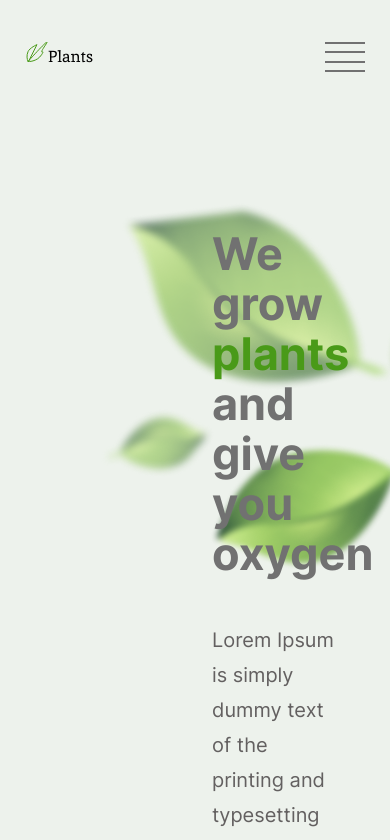
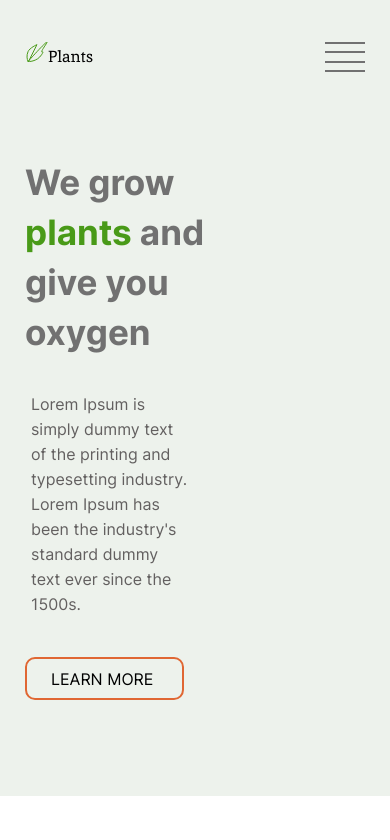
Before and after one commit to Rednata/RSSchool_stage0, a plain HTML site: page plants/index.html in a window 390 px wide. Shown: the top 840 px of the page. Drawn offline with Linux system fonts and the light colour scheme.

Commit message:
feat: adaptive for welcome

```diff
--- a/plants/style/global.css
+++ b/plants/style/global.css
@@ -85,7 +85,7 @@ body {
     /* border: 1px solid red; */
 }
 
-@media (max-width:1000px) {
+@media (max-width:1100px) {
     .container {
         padding: 0 50px;
     }
--- a/plants/style/header.css
+++ b/plants/style/header.css
@@ -58,6 +58,7 @@
 @media (max-width:1200px) {
   .header {
     padding-top: 46px;
+    padding-bottom: 35px;
   }
   .nav__list {
     gap: 44px;
@@ -68,6 +69,21 @@
 }
 
 @media (max-width:760px) {
+  .nav__list {
+    gap: 25px;
+  }
+  /* .header__container {
+    align-items: center;
+  } */
+  /* .header__nav {
+    display: none;
+  } */
+  /* .burger {
+    display: flex;
+  } */
+}
+
+@media (max-width:600px) {
   .header__container {
     align-items: center;
   }
@@ -77,9 +93,8 @@
   .burger {
     display: flex;
   }
-}
 
-@media (max-width:500px) {
+
   .header {
     padding-top: 42px;
   }
--- a/plants/style/welcome.css
+++ b/plants/style/welcome.css
@@ -55,3 +55,62 @@
   background-color: var(--accent-add-color);
   border-color: var(--accent-add-color);
 }
+
+@media (max-width:1200px) {
+  .welcome__container {
+    background-size: 35%;
+  }
+  .welcome__inner {
+    width: 55%;
+  }
+}
+
+@media (max-width:1000px) {
+
+  .welcome__container {
+    background-image: none;
+  }
+  .welcome__inner {
+    width: 60%;
+    margin-left: 0;
+  }
+
+.welcome__title {
+  padding-top: 0;
+  font-size: 35px;
+  margin-bottom: 35px;
+}
+.welcome__text {
+  font-size: 16px;
+  padding-left: 6px;
+  line-height: 25px;
+  margin-bottom: 40px;
+}
+}
+
+@media (max-width:860px) {
+  .welcome {
+    padding-bottom: 96px;
+  }
+  .welcome__inner {
+    width: 55%;
+  }
+  .welcome__link {
+    padding-left: 24px;
+    padding-bottom: 10px;
+  }
+}
+
+
+@media (max-width:1200px) {
+
+}
+@media (max-width:1200px) {
+
+}
+@media (max-width:1200px) {
+
+}
+@media (max-width:1200px) {
+
+}
```
